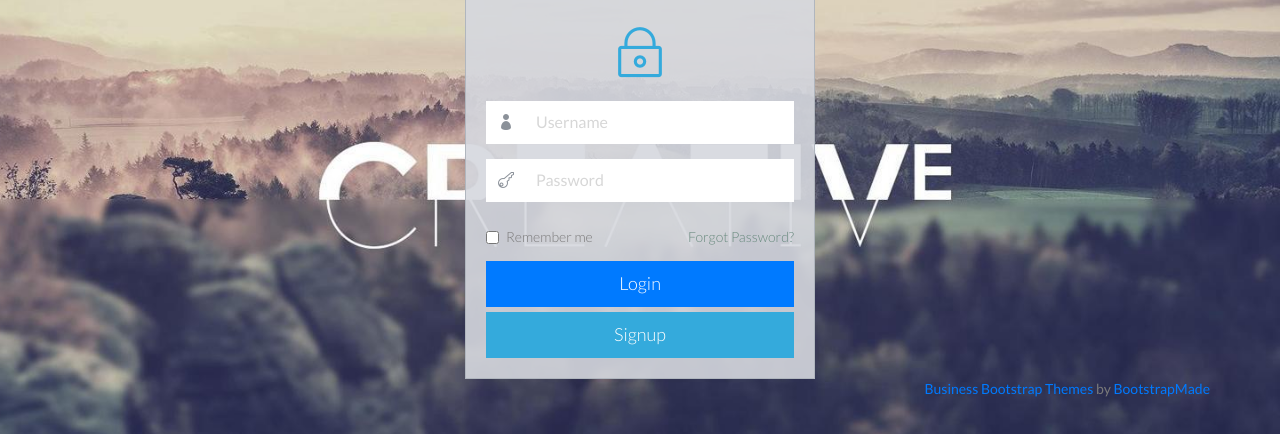
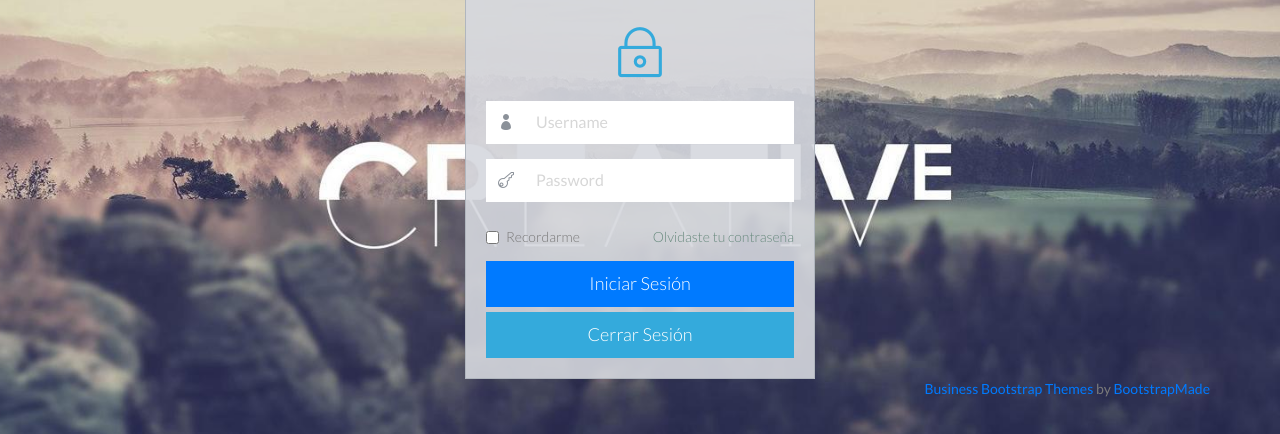
Before and after one commit to UNaF-TICs-Programacion4-2017/SAInt, a PHP site: page / in a window 1280 px wide. Shown: the part 201-635 px from the top of the page. Run offline with PHP 8.4, Linux system fonts and the light colour scheme; some libraries are stand-ins or nearby versions.

Commit message:
Traducción

```diff
--- a/Index.php
+++ b/Index.php
@@ -87,11 +87,11 @@
                 <input type="password" class="form-control" id="password" name="password" placeholder="Password">
             </div>
             <label class="checkbox">
-                <input type="checkbox" value="remember-me"> Remember me
-                <span class="pull-right"> <a href="#"> Forgot Password?</a></span>
+                <input type="checkbox" value="remember-me">Recordarme
+                <span class="pull-right"> <a href="#">Olvidaste tu contraseña</a></span>
             </label>
-            <button class="btn btn-primary btn-lg btn-block"  type="submit" id="login2">Login</button>
-            <button class="btn btn-info btn-lg btn-block" type="submit">Signup</button>
+            <button class="btn btn-primary btn-lg btn-block"  type="submit" id="login2">Iniciar Sesión</button>
+            <button class="btn btn-info btn-lg btn-block" type="submit">Cerrar Sesión</button>
         </div>
       </form>
     <div class="text-right">
```
